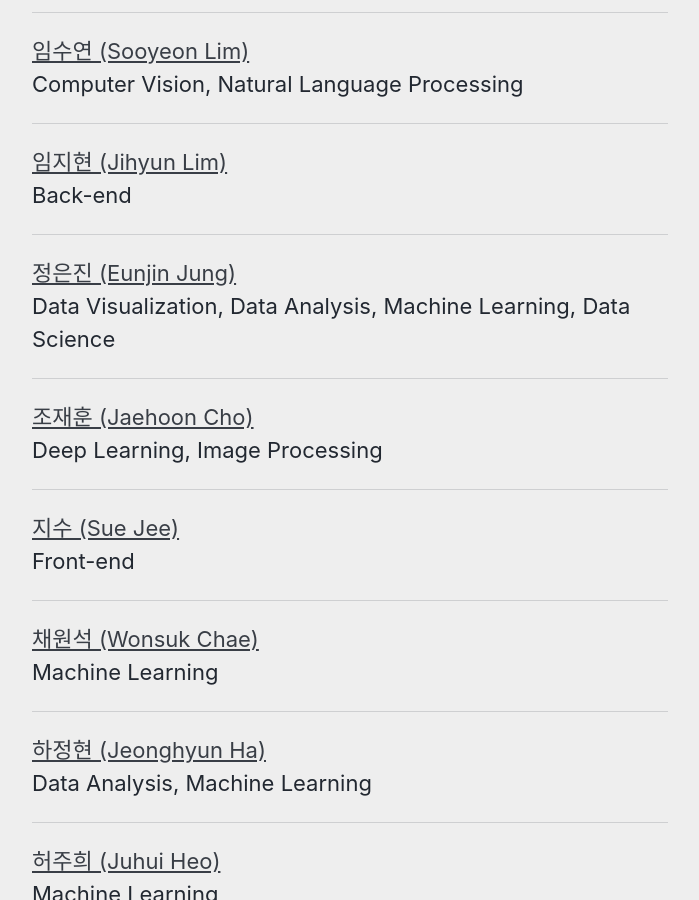
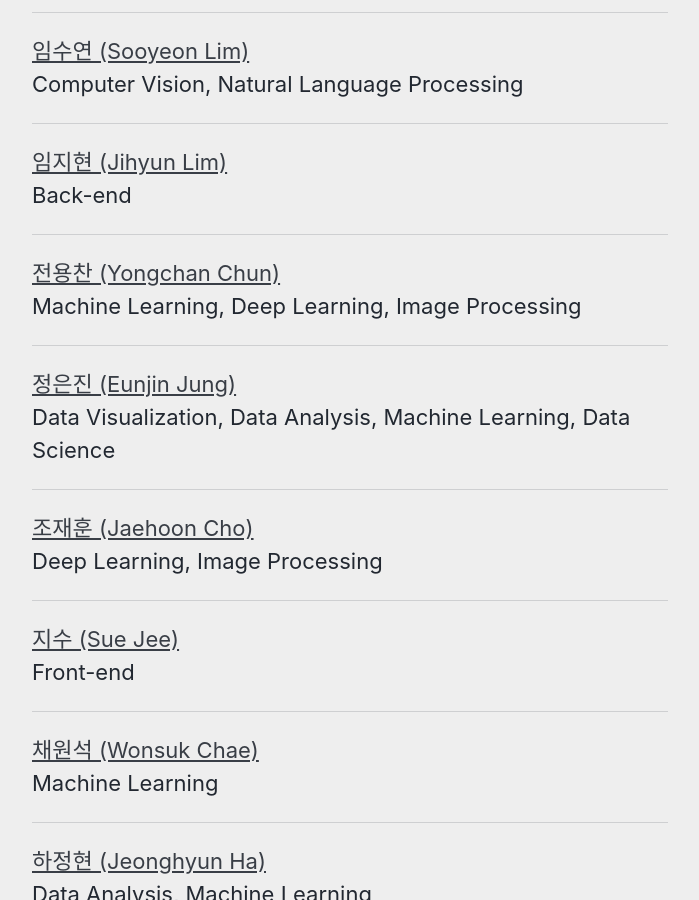
Before and after one commit to TAVEResearch/TAVEResearch.github.io, a Jekyll site: the page built from people.md, in a window 1280 px wide and 900 px high, scrolled down 2015 px. Shown: the whole window, without its empty margins (290-989 px from the left). Built offline with Jekyll 4.4.1, drawn with Linux system fonts in a browser that asks for light colours; cached includes are drawn as plain includes.

Commit message:
Update _config.yml

```diff
--- a/_config.yml
+++ b/_config.yml
@@ -328,6 +328,9 @@ People:
   - name: 임지현 (Jihyun Lim)
     interests: "Back-end"
     gitblog: "https://github.com/jadeneu"
+  - name: 전용찬 (Yongchan Chun)
+    interests: "Machine Learning, Deep Learning, Image Processing"
+    gitblog: "https://github.com/cyc9805"
   - name: 정은진 (Eunjin Jung)
     interests: "Data Visualization, Data Analysis, Machine Learning, Data Science"
     gitblog: "https://github.com/jayjinnie"
```
